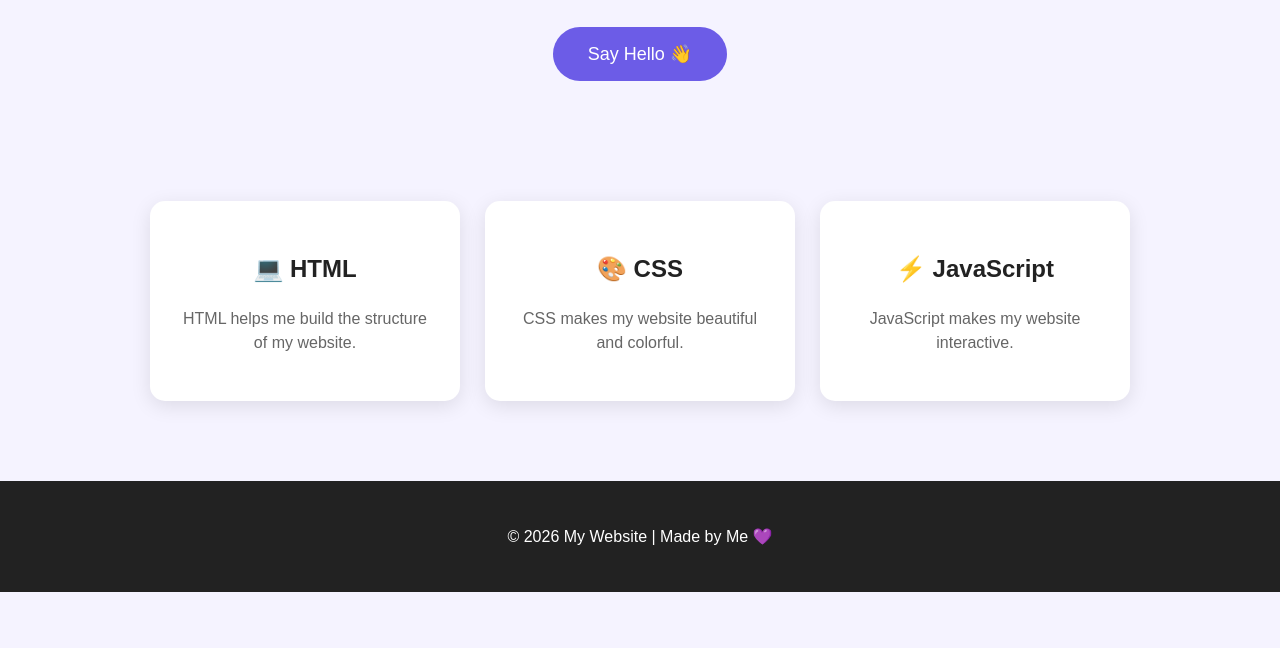
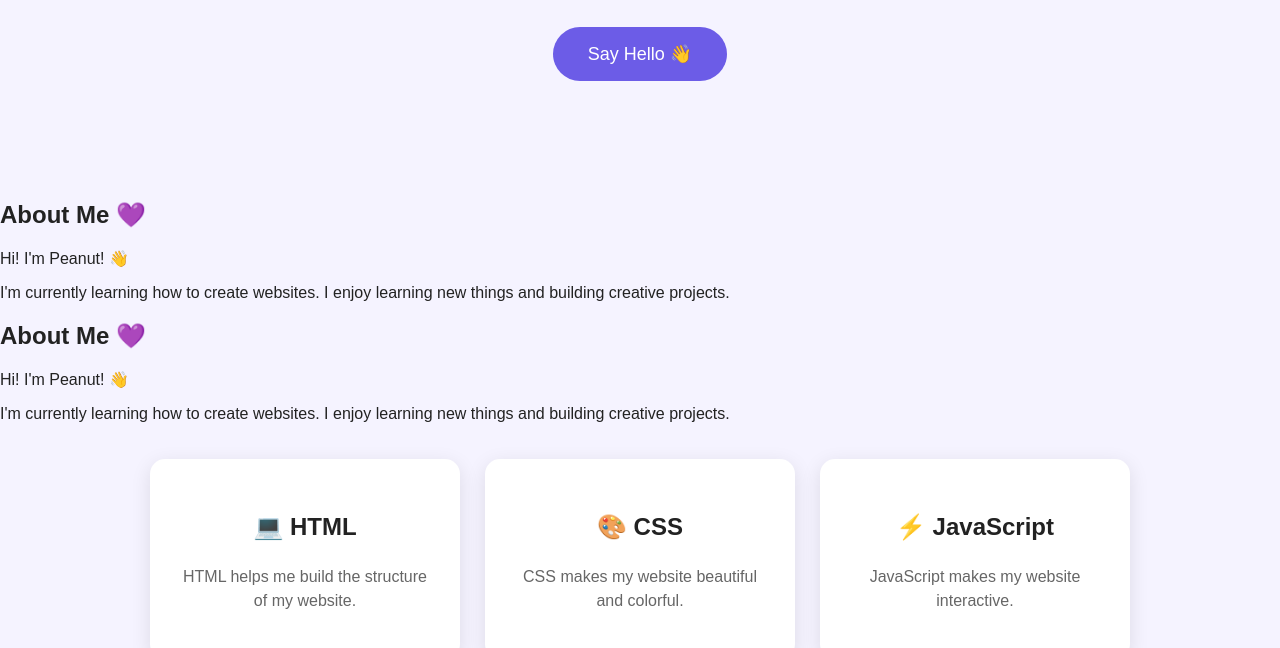
Before and after one commit to peanutbrucche-ai/HerFirstProject, a plain HTML site: page index.html in a window 1280 px wide. Shown: the part 450-1098 px from the top of the page. Before the commit the page ends 1042 px from the top, so only its background shows below. Drawn offline with Linux system fonts and the light colour scheme.

Commit message:
Update index.html

```diff
--- a/index.html
+++ b/index.html
@@ -155,8 +155,39 @@
 
     </section>
 
+<!-- About Me -->
+<section class="about">
+
+    <h2>About Me 💜</h2>
+
+    <p>
+        Hi! I'm Peanut! 👋
+    </p>
+
+    <p>
+        I'm currently learning how to create websites.
+        I enjoy learning new things and building creative projects.
+    </p>
+
+</section>
 
     <!-- Cards -->
+
+    <!-- About Me -->
+<section class="about">
+
+    <h2>About Me 💜</h2>
+
+    <p>
+        Hi! I'm Peanut! 👋
+    </p>
+
+    <p>
+        I'm currently learning how to create websites.
+        I enjoy learning new things and building creative projects.
+    </p>
+
+</section>
     <section class="cards">
 
         <div class="card">
```
